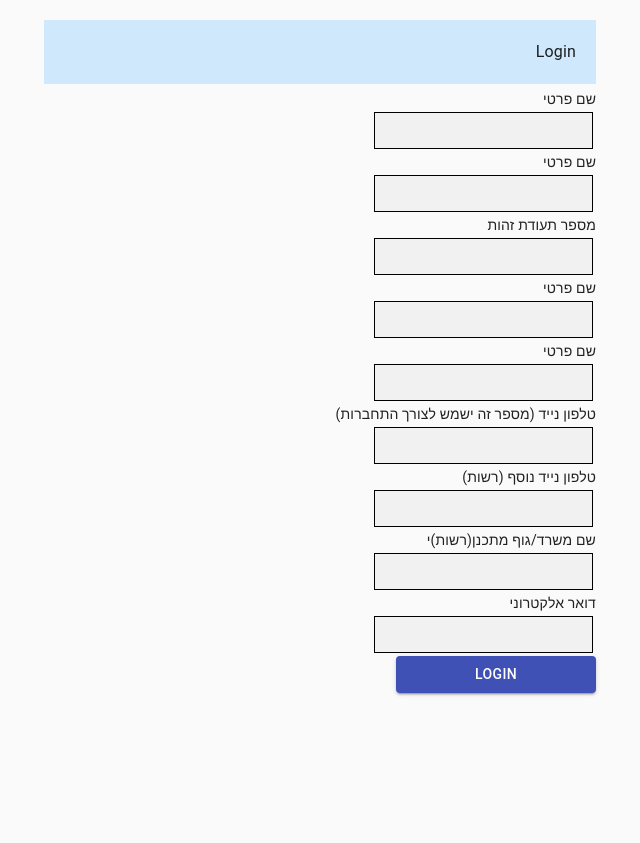
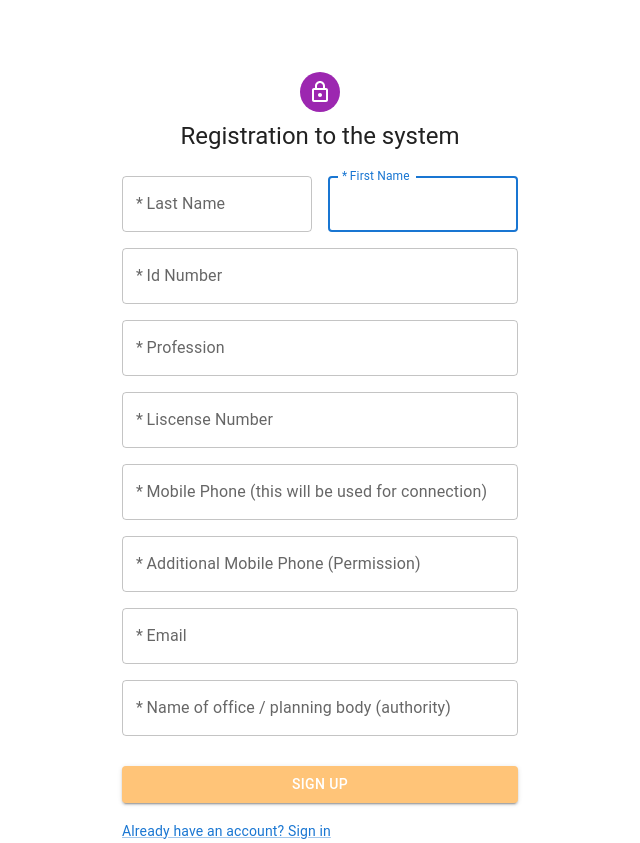
Before and after one commit to ahadnur/tofes4, a React (Create React App) app: page /register in a window 1280 px wide. Shown: the whole page, without its empty margins (320-960 px from the left). Before the commit the page ends 800 px from the top, so only its background shows below. Built offline with nearby package versions, Linux system fonts and the light colour scheme.

Commit message:
registration from complete

```diff
--- a/package.json
+++ b/package.json
@@ -3,8 +3,12 @@
   "version": "0.1.0",
   "private": true,
   "dependencies": {
+    "@emotion/react": "^11.4.1",
+    "@emotion/styled": "^11.3.0",
     "@material-ui/core": "^4.12.3",
     "@material-ui/icons": "^4.11.2",
+    "@mui/icons-material": "^5.0.0",
+    "@mui/material": "^5.0.0",
     "@testing-library/jest-dom": "^5.14.1",
     "@testing-library/react": "^11.2.7",
     "@testing-library/user-event": "^12.8.3",
--- a/src/App.js
+++ b/src/App.js
@@ -1,11 +1,9 @@
-
 import {
   BrowserRouter as Router,
   Switch,
   Route,
 } from "react-router-dom";
 import { Home } from './component/home/Home';
-import { TestDashBoard } from './component/testDashBoard';
 import { Register } from './component/Account/Register';
 import { DashContent } from "./component/Dashboard/dContent";
 import { CaseForm } from "./component/CreateCase/caseForm";
--- a/src/component/Account/Register.js
+++ b/src/component/Account/Register.js
@@ -1,56 +1,127 @@
 import React from 'react'
-import CssBaseline from '@material-ui/core/CssBaseline';
-import Typography from '@material-ui/core/Typography';
-import Container from '@material-ui/core/Container';
+import Avatar from '@mui/material/Avatar';
+import Button from '@mui/material/Button';
+import CssBaseline from '@mui/material/CssBaseline';
+import TextField from '@mui/material/TextField';
+import Link from '@mui/material/Link';
+import Grid from '@mui/material/Grid';
+import Box from '@mui/material/Box';
+import LockOutlinedIcon from '@mui/icons-material/LockOutlined';
+import Typography from '@mui/material/Typography';
+import Container from '@mui/material/Container';
+import { createTheme, ThemeProvider } from '@mui/material/styles';
 import '../Styles/account/register.css'
-import TextField from '@material-ui/core/TextField';
-import { Button, Grid } from '@material-ui/core';
+
+const theme = createTheme();
 
 export const Register = () => {
     return (
-        <Container maxWidth="lg" className="register__wrapper">
+        <ThemeProvider theme={theme}>
+        <Container component="main" maxWidth="xs">
             <CssBaseline />
-            <Container maxWidth="sm" className="">
-                <Typography style={{ backgroundColor: '#cfe8fc', padding: 20 }} component="h1" >Login</Typography>
-                <form className="r__form" noValidate autoComplete="off">
-                    {/* <Grid container spacing={2}> */}
-                    <label>שם פרטי</label><br />
-                    <input type="text" /><br />
+            <Box
+            sx={{
+                marginTop: 8,
+                display: 'flex',
+                flexDirection: 'column',
+                alignItems: 'center',
+            }}
+            >
+          <Avatar sx={{ m: 1, bgcolor: 'secondary.main' }}>
+            <LockOutlinedIcon />
+          </Avatar>
+          <Typography component="h1" variant="h5">
+            Registration to the system
+          </Typography>
+          <Box component="form" noValidate sx={{ mt: 3 }}>
+            <Grid container spacing={2}>
+              <Grid item xs={12} sm={6}>
+                <TextField
+                  required
+                  fullWidth
+                  label="First Name"
+                  autoFocus
+                />
+              </Grid>
+              <Grid item xs={12} sm={6}>
+                <TextField
+                  required
+                  fullWidth
+                  label="Last Name"
+                />
+              </Grid>
+              <Grid item xs={12}>
+                <TextField
+                  required
+                  fullWidth
+                  label="Id Number"
+                />
+              </Grid>
+              <Grid item xs={12}>
+                <TextField
+                  required
+                  fullWidth
+                  label="Profession"
+                />
+              </Grid>
+              <Grid item xs={12}>
+                <TextField
+                  required
+                  fullWidth
+                  label="Liscense Number"
+                />
+              </Grid>
+              <Grid item xs={12}>
+                <TextField
+                  required
+                  fullWidth
+                  label="Mobile Phone (this will be used for connection)"
+                />
+              </Grid>
+              <Grid item xs={12}>
+                <TextField
+                  required
+                  fullWidth
+                  label="Additional Mobile Phone (Permission)"
+                />
+              </Grid>
+              <Grid item xs={12}>
+                <TextField
+                  required
+                  fullWidth
+                  label="Email"
+                  type="email"
+                />
+              </Grid>
+              <Grid item xs={12}>
+                  <TextField
+                    required
+                    fullWidth
+                    label="Name of office / planning body (authority)"
 
-                    <label>שם פרטי</label><br />
-                    <input type="text" /><br />
+                  />
+              </Grid>
+            </Grid>
+            <Button
+              type="submit"
+              fullWidth
+              variant="contained"
+              sx={{ mt: 3, mb: 2 }}
+              style={{ backgroundColor: "#ffc478", marginTop: '30px' }}
+            >
+              Sign Up
+            </Button>
+            <Grid container justifyContent="flex-end">
+              <Grid item>
+                <Link href="/" variant="body2">
+                  Already have an account? Sign in
+                </Link>
+              </Grid>
+            </Grid>
+          </Box>
+        </Box>
+      </Container>
+    </ThemeProvider>
 
-
-
-                    <label>מספר תעודת זהות</label><br />
-                    <input type="text" /><br />
-
-                    <label>שם פרטי</label><br />
-                    <input type="text" /><br />
-
-                    <label>שם פרטי</label><br />
-                    <input type="text" /><br />
-
-                    <label>טלפון נייד (מספר זה ישמש לצורך התחברות)</label><br />
-                    <input type="text" /><br />
-
-                    <label>טלפון נייד נוסף (רשות)</label><br />
-                    <input type="text" /><br />
-
-                    <label>שם משרד/גוף מתכנן(רשות)י</label><br />
-                    <input /><br />
-
-                    <label>דואר אלקטרוני</label><br />
-                    <input type="text" /><br />
-
-
-                    <Button style={{ minWidth: 200 }} variant="contained" color="primary" >Login</Button>
-
-
-                    {/* </Grid> */}
-                </form>
-            </Container>
-
-        </Container>
     )
 }
--- a/src/component/Styles/home/content.css
+++ b/src/component/Styles/home/content.css
@@ -9,6 +9,7 @@
     font-weight: 700;
     color: white;
     font-size: 60px;
+    margin-top: 0px;
 }
 
 .content{
--- a/src/component/testDashBoard.js
+++ /dev/null
@@ -1,9 +0,0 @@
-import React from 'react'
-
-export const TestDashBoard = () => {
-    return (
-        <div>
-            <h1>This is test dashboard</h1>
-        </div>
-    )
-}
```
Also changed, not shown: 1 other file (tests, documents, lock files or other folders).
